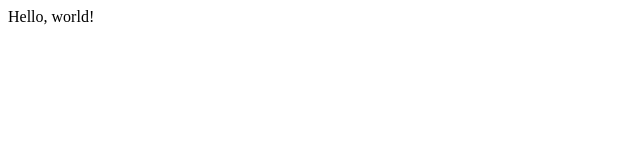
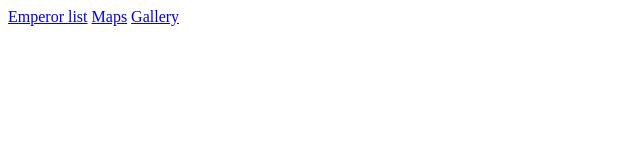
Before and after one commit to tsm339/CS50W_project0, a plain HTML site: page index.html in a window 1280 px wide. Shown: the whole page, without its empty margins (0-640 px from the left). Drawn offline with Linux system fonts and the light colour scheme.

Commit message:
added links

```diff
--- a/index.html
+++ b/index.html
@@ -4,6 +4,8 @@
         <title>My Webpage</title>
     </head>
     <body>
-        Hello, world!
+        <a href=emperor_list.html>Emperor list</a>
+		<a href=maps.html>Maps</a>
+		<a href=gallery.html>Gallery</a>
     </body>
 </html>
```
Also changed, not shown: gallery.html (+2 -2 lines).
